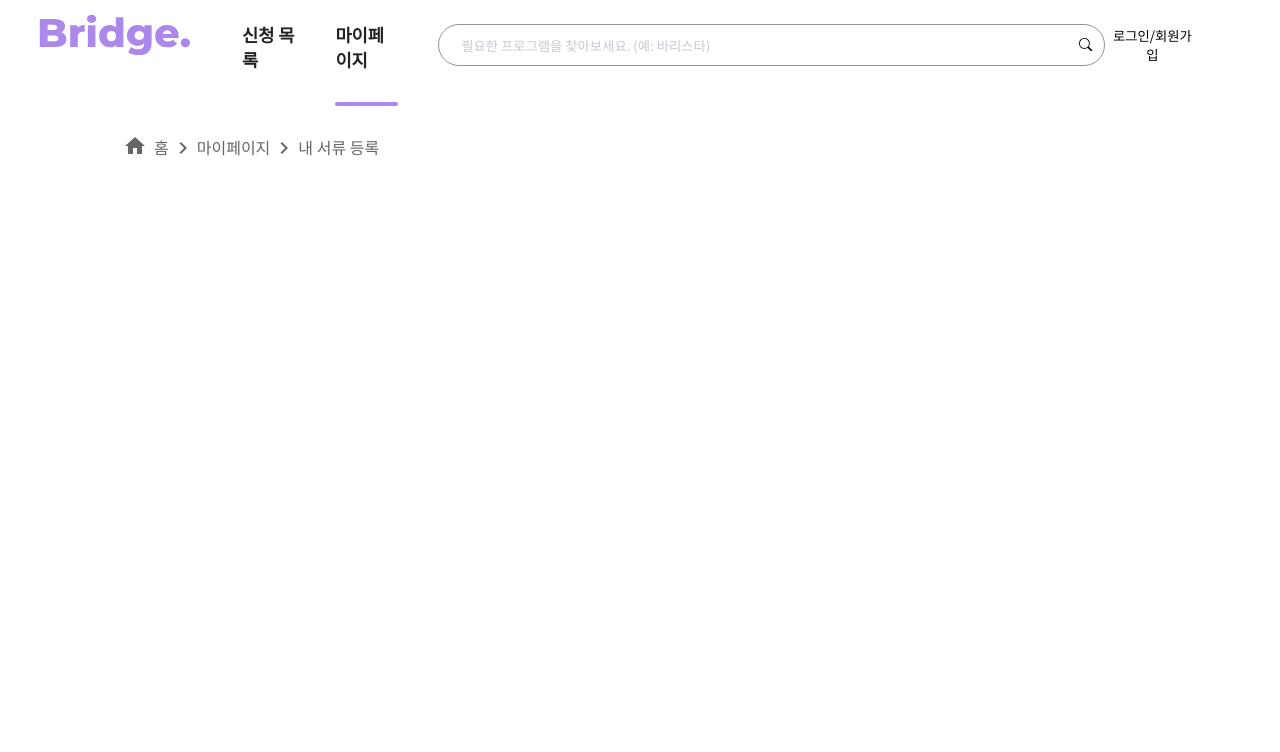
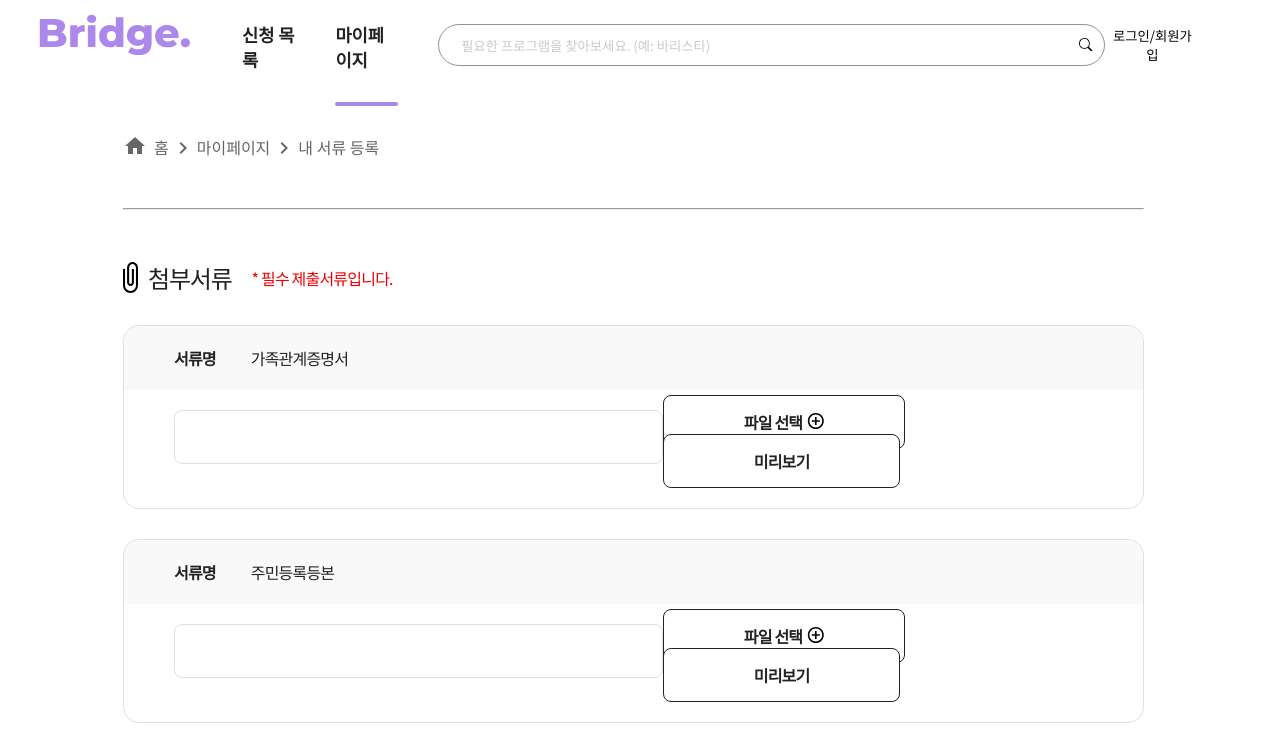
Before and after one commit to Likelion-at-SMWU-11th/LoveBridge-Client, a React (Create React App) app: page /my/doc in a window 1280 px wide. Shown: the top 752 px of the page. Built offline with nearby package versions, Linux system fonts and the light colour scheme.

Commit message:
[feat] mydocpage 틀 구현(#9)

```diff
--- a/src/component/page/MyPage/MyDocPage.jsx
+++ b/src/component/page/MyPage/MyDocPage.jsx
@@ -1,15 +1,156 @@
-import React from 'react'
+import React, { useState } from 'react'
 import styled from 'styled-components';
 import PagePath from '../../ui/PagePath';
+import fileicon from '../../img/file.svg';
+import plusicon from '../../img/plus.svg';
 
 const Wrapper = styled.div`
-  padding: 45px 136px 0px 123px;
+    padding: 45px 136px 0px 123px;
+`
+const TitleLine = styled.div`
+    display: flex;
+    align-items: center;
+
+    > img {
+        width: 15px;
+        margin-right: 10px;
+    }
+`
+const Title = styled.div`
+    color: #222;
+    font-size: 24px;
+    font-style: normal;
+    font-weight: 500;
+    letter-spacing: -1.2px;
+    margin-right: 20px;
+`
+const RedTxt = styled.div`
+    color: #EF0000;
+    font-size: 16px;
+    font-weight: 400;
+    letter-spacing: -0.8px;
+`
+const FileBox = styled.div`
+    border: 1px solid #DFDFDF;
+    border-radius: 16px;
+    margin: 30px 0px 0px 0px;
+`
+const GreyZone = styled.div`
+    background-color: #F9F9F9;
+    display: flex;
+    padding: 20px 0px 20px 50px;
+    border-radius: 16px 16px 0px 0px;
+`
+const Txt = styled.div`
+    color: #222;
+    font-size: 16px;
+    font-weight: 700;
+    letter-spacing: -0.8px;
+    margin-right: 35px;
+`
+const DocName = styled.div`
+    color: #222;
+    font-size: 16px;
+    font-weight: 400;
+    letter-spacing: -0.8px;
+`
+const FileContainer = styled.div`
+    padding: 20px 50px 20px 50px;
+    display: flex;
+    justify-content: space-between;
+    .file-label {
+        padding: 14px 80px;
+        border: 1.2px solid #222;
+        border-radius: 8px;
+        background: #FFF;
+        color: #222;
+        text-align: center;
+        font-size: 16px;
+        font-weight: 700;
+        letter-spacing: -0.8px;
+        text-align: center;
+        margin-right: 10px;
+        > img {
+            margin-left: 5px;
+        }
+    }
+    .file-name {
+        width: 550px;
+        background: #FFF;
+        height: 50px;
+        line-height: 26px;
+        text-indent: 5px;
+        border: 1px solid #DFDFDF;
+        border-radius: 8px;
+    }
+    .file-upload {
+        display: none;
+    }
+    .preview-btn {
+        padding: 14px 90px;
+        border: 1.2px solid #222;
+        border-radius: 8px;
+        background: #FFF;
+        color: #222;
+        text-align: center;
+        font-size: 16px;
+        font-weight: 700;
+        letter-spacing: -0.8px;
+        text-align: center;
+    }
+    .button-box {
+        display: flex;
+    }
 `
 
 function MyDocPage() {
+    const [ familydoc, setFamilydoc ] = useState('');
+
   return (
     <Wrapper>
-      <PagePath pathname1="마이페이지" pathname2="내 서류 등록"/>
+        <PagePath pathname1="마이페이지" pathname2="내 서류 등록"/>
+        <hr style={{ margin: "50px 0px 50px 0px"}}/>
+        <TitleLine><img src={fileicon}/> <Title>첨부서류</Title><RedTxt>* 필수 제출서류입니다.</RedTxt></TitleLine>
+        <FileBox>
+            <GreyZone><Txt>서류명</Txt><DocName>가족관계증명서</DocName></GreyZone>
+                <FileContainer>
+                    <input type="text" readonly="readonly" class="file-name"/>
+                    <div className='btn-box'>
+                    <label for="family-relation" class="file-label">파일 선택<img src={plusicon}/></label>
+                    <input type="file" name="" id="family-relation" class="file-upload" />
+                    <button class="preview-btn">미리보기</button></div>
+                </FileContainer>
+        </FileBox>
+        <FileBox>
+            <GreyZone><Txt>서류명</Txt><DocName>주민등록등본</DocName></GreyZone>
+                <FileContainer>
+                    <input type="text" readonly="readonly" class="file-name"/>
+                    <div className='btn-box'>
+                    <label for="id-card" class="file-label">파일 선택<img src={plusicon}/></label>
+                    <input type="file" name="" id="id-card" class="file-upload" />
+                    <button class="preview-btn">미리보기</button></div>
+                </FileContainer>
+        </FileBox>
+        <FileBox>
+            <GreyZone><Txt>서류명</Txt><DocName>장애인등록증</DocName></GreyZone>
+                <FileContainer>
+                    <input type="text" readonly="readonly" class="file-name"/>
+                    <div className='btn-box'>
+                    <label for="disable-regist" class="file-label">파일 선택<img src={plusicon}/></label>
+                    <input type="file" name="" id="disable-regist" class="file-upload" />
+                    <button class="preview-btn">미리보기</button></div>
+                </FileContainer>
+        </FileBox>
+        <FileBox>
+            <GreyZone><Txt>서류명</Txt><DocName>정부기관 심사결과지</DocName></GreyZone>
+                <FileContainer>
+                    <input type="text" readonly="readonly" class="file-name"/>
+                    <div className='btn-box'>
+                    <label for="gov-result" class="file-label">파일 선택<img src={plusicon}/></label>
+                    <input type="file" name="" id="gov-result" class="file-upload" />
+                    <button class="preview-btn">미리보기</button></div>
+                </FileContainer>
+        </FileBox>
     </Wrapper>
   )
 }
```
Also changed, not shown: src/component/img/file.svg (added), src/component/img/plus.svg (added).
